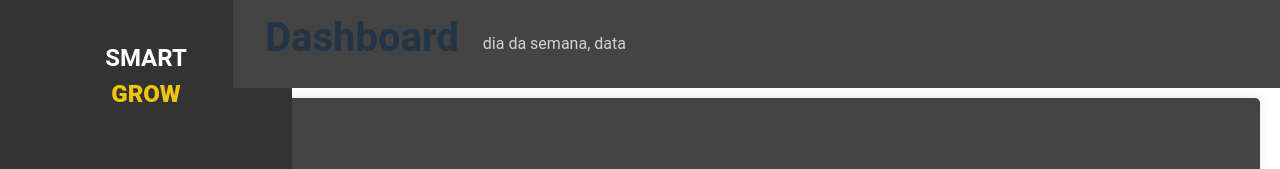
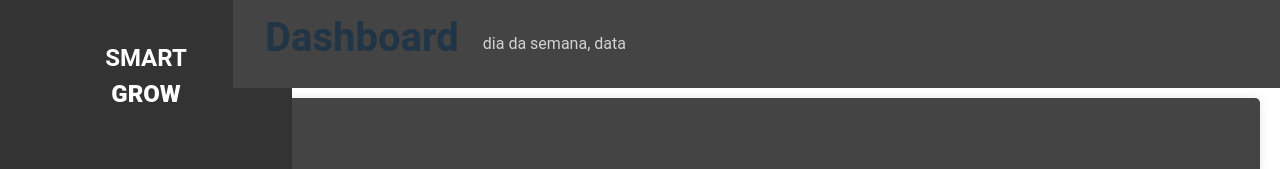
Before and after one commit to gustavo-h-k-oliveira/dashboard--js-react, a React (Vite) app in the folder grow-smart/: page / in a window 1280 px wide. Shown: the top 169 px of the page. Built offline with nearby package versions, Linux system fonts and the light colour scheme.

Commit message:
Alteração das cores base.

```diff
--- a/grow-smart/src/index.css
+++ b/grow-smart/src/index.css
@@ -12,9 +12,11 @@
   -webkit-font-smoothing: antialiased;
   -moz-osx-font-smoothing: grayscale;
 
-  --primary-color: #f1c40f;
-  --secondary-color: #3674B5;
+  --primary-color--dark: #f3d767;
+  --secondary-color--dark: #9bc4f0;
+  --text-dark: #d1d1d1;
   --font-family: 'Roboto';
+
 }
 
 a {
```
